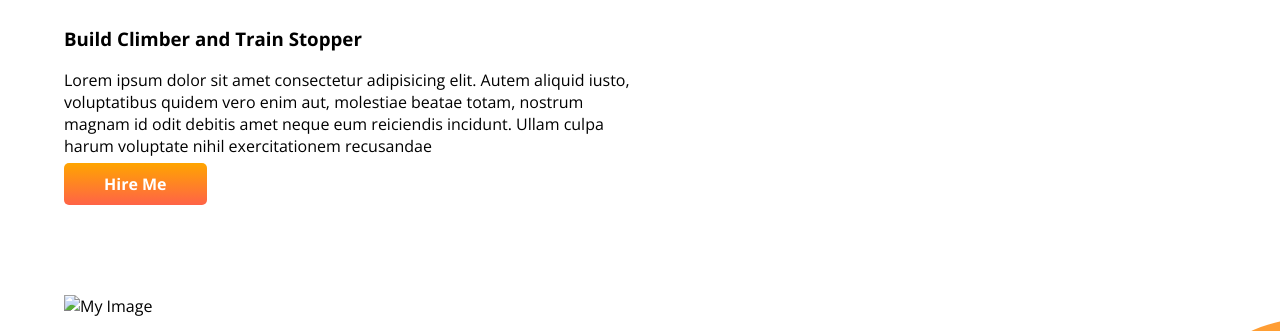
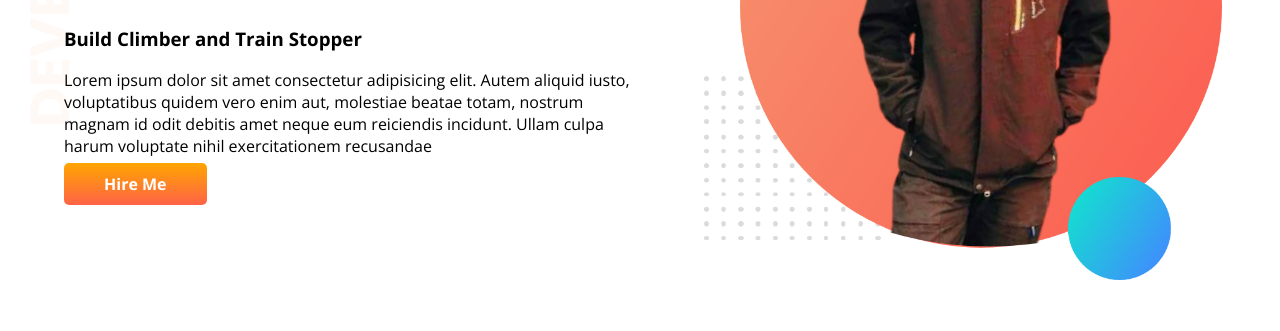
Before and after one commit to Jobayer-ak/developer-portfolio, a plain HTML site: page index.html in a window 1280 px wide. Shown: the part 235-566 px from the top of the page. Drawn offline with nearby package versions, Linux system fonts and the light colour scheme; the site is published under a folder, as on GitHub Pages, so addresses that start at the root find nothing.

Commit message:
fixing image problem

```diff
--- a/index.html
+++ b/index.html
@@ -28,13 +28,13 @@
         <a class="link-button" href="#" target="_blank">Hire Me</a>
       </div>
       <div class="half-width">
-        <img src="/images/my-bg-with-pic.png" alt="My Image" />
+        <img src="images/my-bg-with-pic.png" alt="My Image" />
       </div>
     </section>
     <!-- Start dream big section -->
     <section class="dream-big flexible-container">
       <div class="half-width">
-        <img src="/images/my-bg-2-with-pic.png" alt="My Image" />
+        <img src="images/my-bg-2-with-pic.png" alt="My Image" />
       </div>
       <div class="half-width">
         <h1>Dream Big</h1>
--- a/style.css
+++ b/style.css
@@ -37,7 +37,7 @@ h2{
     border-radius: 5px;
 }
 .top-banner{
-    background-image: url(/images/top-banner.png);
+    background-image: url(images/top-banner.png);
     background-repeat: no-repeat;
 }
 
@@ -49,7 +49,7 @@ h2{
 }
 /* ==============Experience section============= */
 .experience-area{
-    background-image: url(/images/exp-bg.png);
+    background-image: url(images/exp-bg.png);
     background-repeat: no-repeat;
     background-position: left;
 
```
